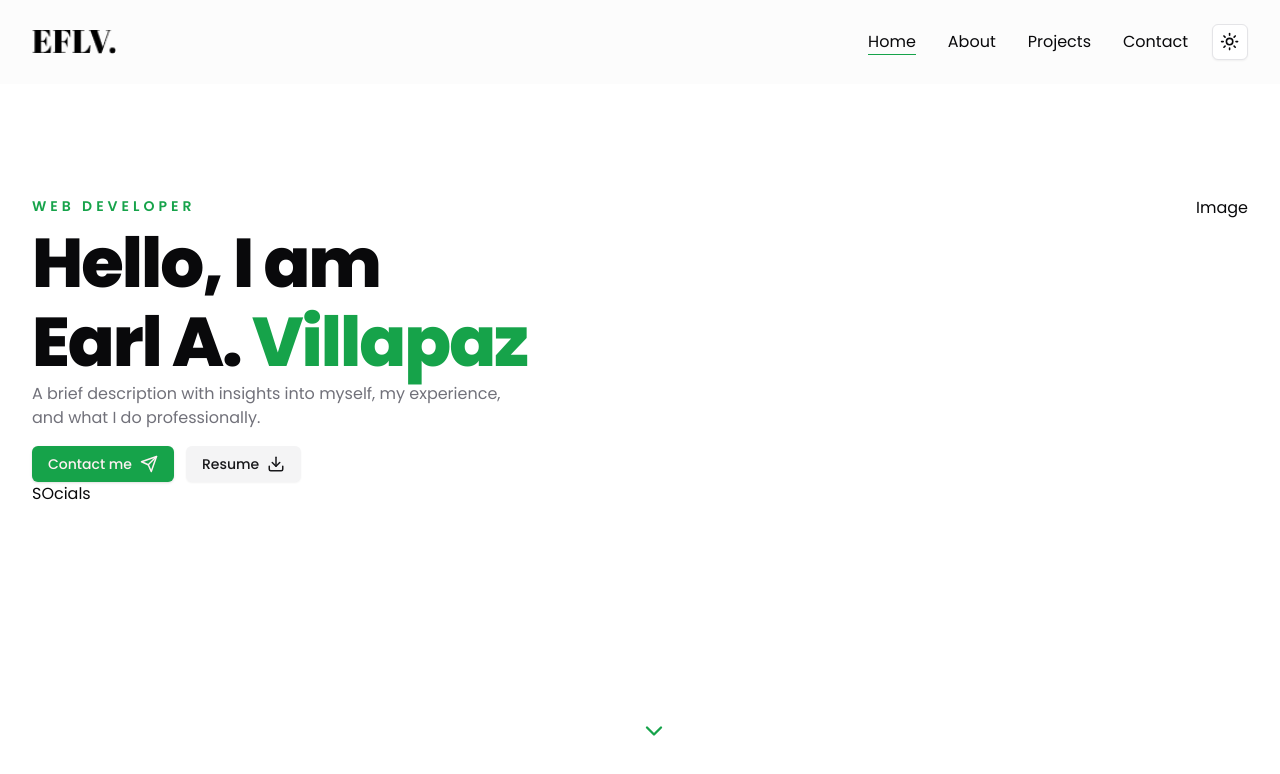
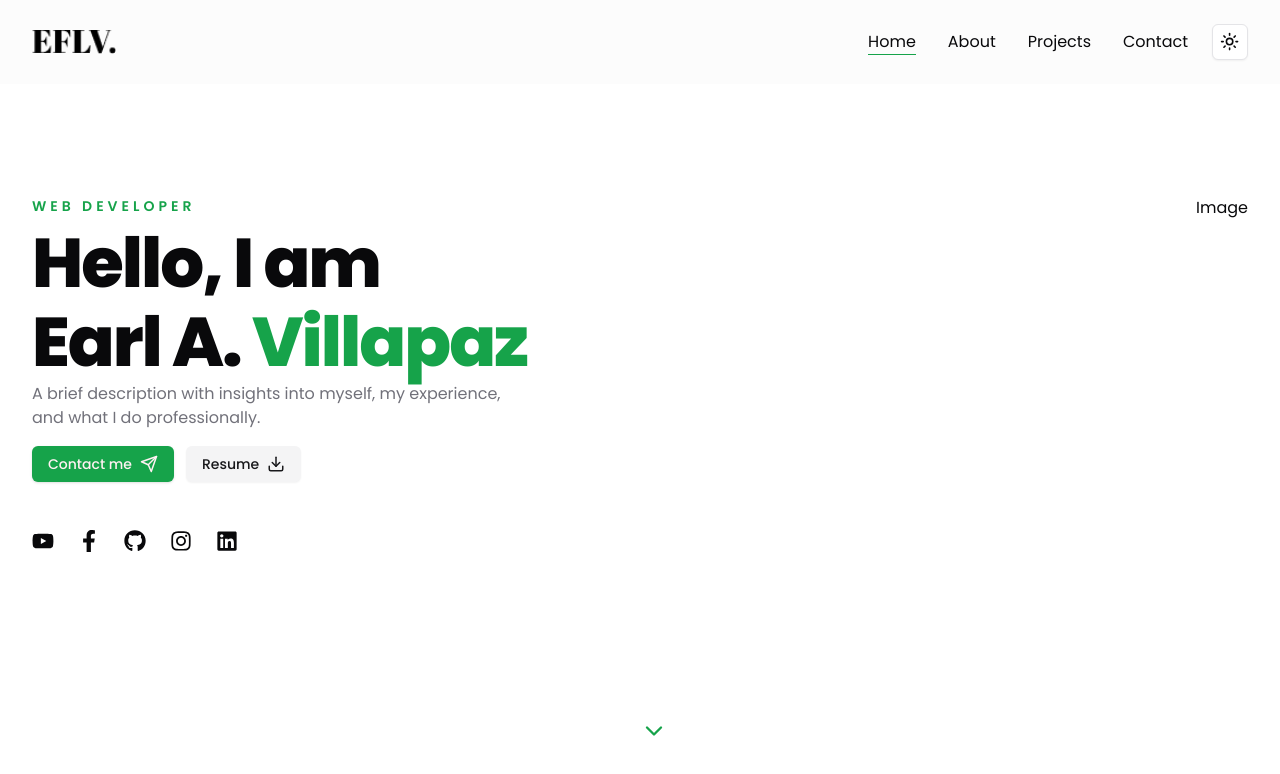
Before and after one commit to iEarlG/static-eflv, a Next.js app: page / in a window 1280 px wide. Shown: the top 774 px of the page. Built offline with nearby package versions, Linux system fonts and the light colour scheme.

Commit message:
13: Socials

```diff
--- a/components/Hero.tsx
+++ b/components/Hero.tsx
@@ -17,7 +17,7 @@ export const Hero = () => {
                             A brief description with insights into myself, my experience, <br /> and
                             what I do professionally.
                         </p>
-                        <div className="flex flex-col gap-y-3 md:flex-row gap-x-3 mx-auto xl:mx-0">
+                        <div className="flex flex-col gap-y-3 md:flex-row gap-x-3 mx-auto xl:mx-0 mb-12">
                             <Link href="/contact">
                                 <Button className="gap-x-2">
                                     Contact me
@@ -29,7 +29,10 @@ export const Hero = () => {
                                 <Download size={18} />
                             </Button>
                         </div>
-                        <Socials />
+                        <Socials
+                            containerStyles="flex gap-x-6 mx-auto xl:mx-0"
+                            iconStyles="text-foreground text-[22px] hover:text-primary transition-all"
+                        />
                     </div>
                     <div className="hidden xl:flex relative">
                         Image
--- a/components/Socials.tsx
+++ b/components/Socials.tsx
@@ -1,11 +1,53 @@
 "use client"
 
+import Link from "next/link";
 import { FaYoutube, FaFacebookF, FaGithub, FaInstagram, FaLinkedin } from "react-icons/fa";
 
-export const Socials = () => {
+import { cn } from "@/lib/utils";
+
+interface SocialsProps {
+    containerStyles?: string;
+    iconStyles?: string;
+};
+
+const icons = [
+    {
+        path: 'https://www.youtube.com/@iearlg',
+        name: <FaYoutube />,
+    },
+    {
+        path: 'https://www.facebook.com/TheProjectEarl',
+        name: <FaFacebookF />,
+    },
+    {
+        path: 'https://github.com/iEarlG',
+        name: <FaGithub />,
+    },
+    {
+        path: 'https://www.instagram.com/itsmearlofficial/',
+        name: <FaInstagram />,
+    },
+    {
+        path: 'https://www.linkedin.com/in/eflvillapaz/',
+        name: <FaLinkedin />,
+    }
+];
+
+export const Socials = ({
+    containerStyles,
+    iconStyles
+}: SocialsProps) => {
     return (
-        <div>
-            SOcials
+        <div className={cn(containerStyles)}>
+            {icons.map((icon, i) => {
+                return (
+                    <Link href={icon.path} key={i} target="_blank">
+                        <div className={cn(iconStyles)}>
+                            {icon.name}
+                        </div>
+                    </Link>
+                );
+            })}
         </div>
     );
 }
```
